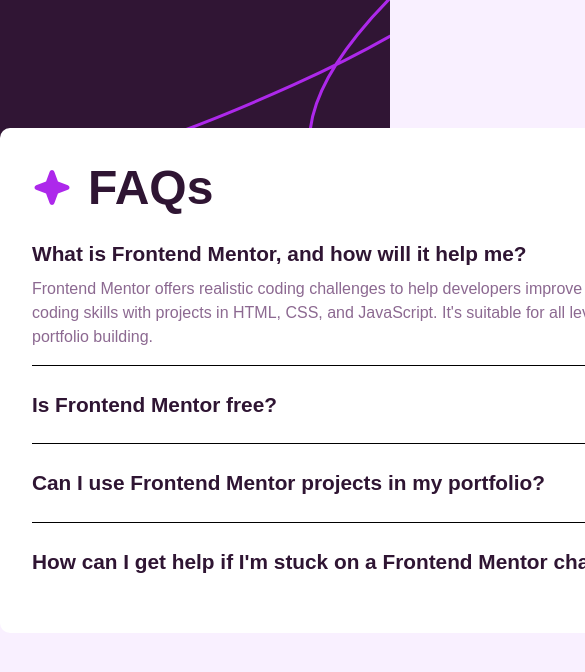
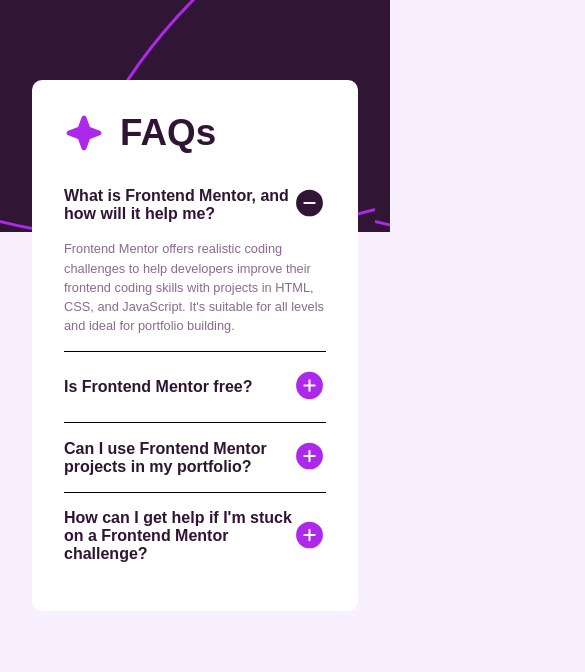
Before and after one commit to kauasilvandrade/faq-accordion, a plain HTML site: page index.html in a window 390 px wide. Shown: the top 672 px of the page, 585 px wide, since content can reach past the window. Drawn offline with Linux system fonts and the light colour scheme.

Commit message:
Terminando a responsividade

```diff
--- a/assets/css/style.css
+++ b/assets/css/style.css
@@ -22,6 +22,7 @@
 body {
     font-family: "Work Sans", sans-serif;
     background-color: var(--fundo);
+    padding-inline: 2rem;
 }
 
 /* FUNDO DE CABEÇALHO */
@@ -30,6 +31,7 @@ body {
     height: 320px;
     position: absolute;
     width: 100%;
+    left: 0;
 }
 
 .fundoCabecalho img {
@@ -40,10 +42,10 @@ body {
 .conteudo {
     background-color: white;
     position: relative;
-    width: 740px;
+    max-width: 775px;
     margin: auto;
     border-radius: 10px;
-    top: 8rem;
+    top: 10rem;
     padding: 2rem;
 }
 
@@ -53,6 +55,7 @@ h1 {
     color: var(--darkPurple);
     display: flex;
     gap: 1rem;
+    margin-bottom: 1rem;
 }
 
 h1 img {}
@@ -102,16 +105,42 @@ h1 img {}
 .secaFaqs__respostaPergunta {
     color: var(--lightPink);
     line-height: 1.5em;
-    /* height: 0; */
-    /* visibility: hidden; */
-    /* overflow-y: hidden; */
-    transition: .5s;
+    max-width: 41rem;
     display: none;
 }
 
 .secaFaqs__respostaPergunta.ativado {
-    /* padding-block: 1.4rem;
-    visibility: visible;
-    height: 100%; */
     display: block;
 }
+
+@media screen and (max-width: 768px) {
+
+    .fundoCabecalho {
+        background-image: url(../images/background-pattern-mobile.svg);
+        height: 232px;
+    }
+
+    .conteudo {
+        top: 5rem;
+    }
+
+    h1 {
+        font-size: 2.3em;
+        font-weight: 800;
+    }
+
+    .secaoFaqs__tituloBtn h3 {
+        font-size: 1em;
+    }
+
+    .secaoFaqs__tituloBtn button img {
+        width: 2.5em;
+    }
+
+    .secaFaqs__respostaPergunta {
+        font-size: 0.8em;
+        padding-top: 1rem;
+    }
+
+
+}
```
